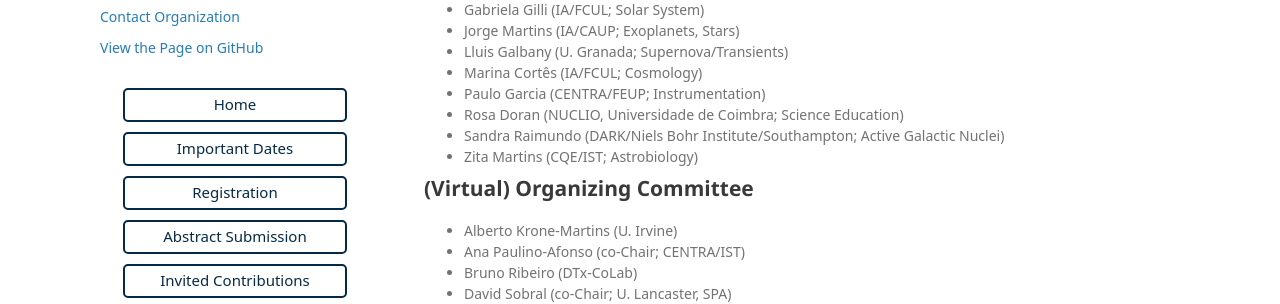
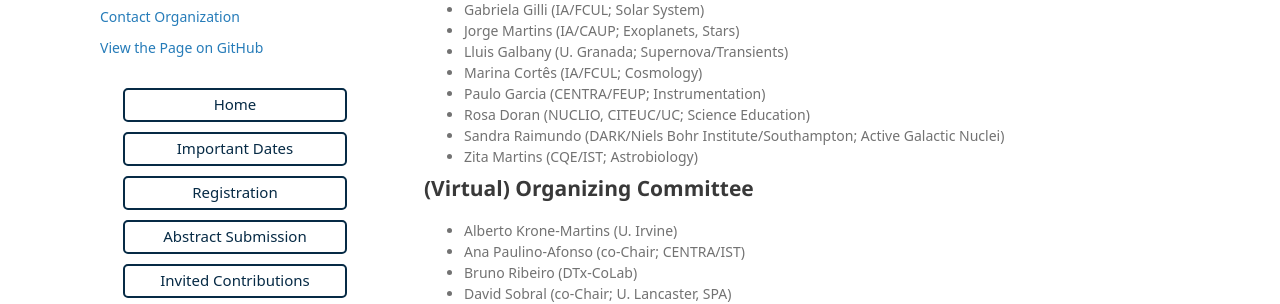
Before and after one commit to ENAAXXXI/ENAAXXXI.github.io, a Jekyll site: the page built from index.md, in a window 1280 px wide and 900 px high, scrolled down 801 px. Shown: the part 211-515 px from the top of the window. Built offline with Jekyll 4.4.1, drawn with Linux system fonts in a browser that asks for light colours; some web fonts are replaced; our own code applies the rules of GitHub Pages for plain Markdown files.

Commit message:
Update affiliation

```diff
--- a/index.md
+++ b/index.md
@@ -41,7 +41,7 @@ The fees will be used to create awards to be given to the best posters and talks
 - Lluis Galbany (U. Granada; Supernova/Transients)
 - Marina Cortês (IA/FCUL; Cosmology)
 - Paulo Garcia (CENTRA/FEUP; Instrumentation)
-- Rosa Doran (NUCLIO, Universidade de Coimbra; Science Education)
+- Rosa Doran (NUCLIO, CITEUC/UC; Science Education)
 - Sandra Raimundo (DARK/Niels Bohr Institute/Southampton; Active Galactic Nuclei)
 - Zita Martins (CQE/IST; Astrobiology)
 
```
